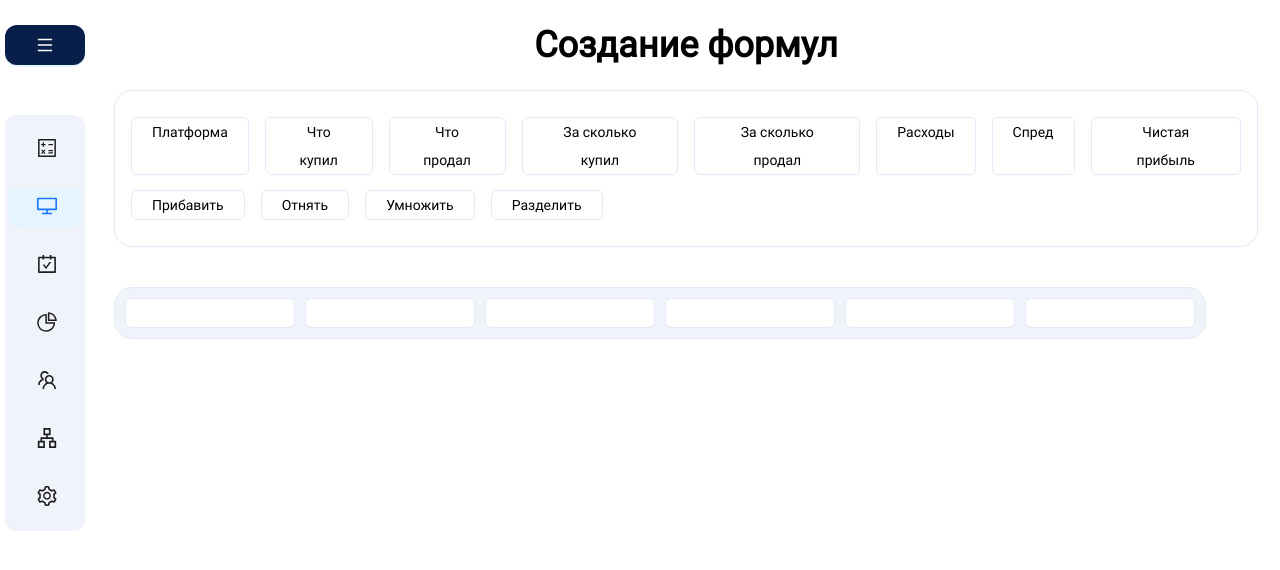
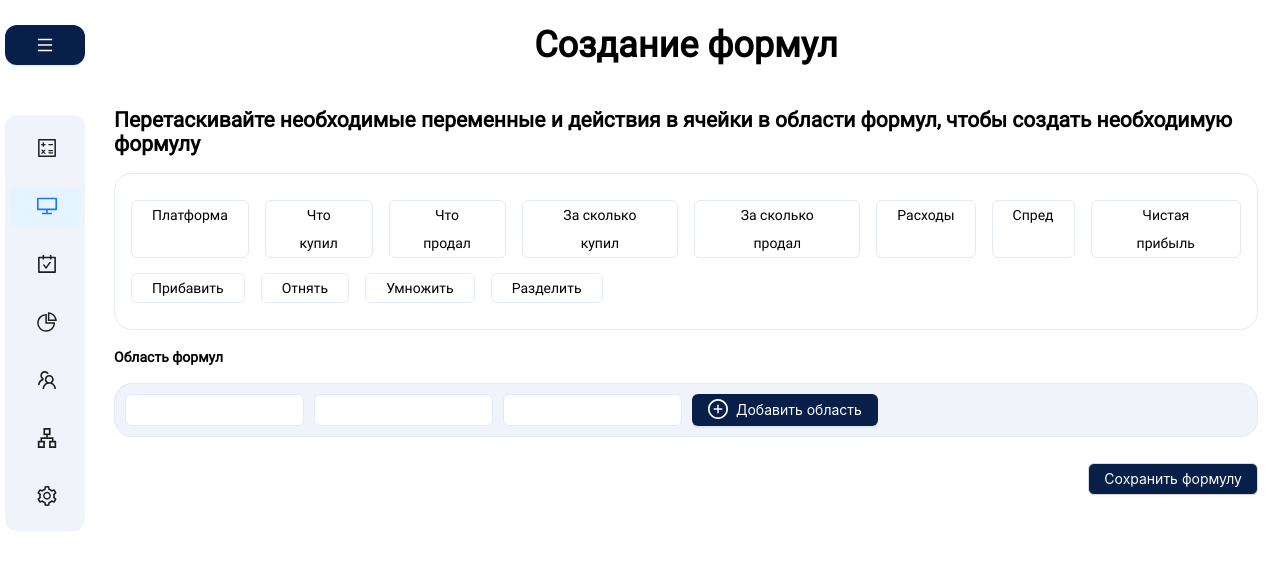
Before and after one commit to DelMaradinho/P2P-Keeper, a React (Create React App) app: page /formulas in a window 1280 px wide. Shown: the top 570 px of the page. Built offline with nearby package versions, Linux system fonts and the light colour scheme.

Commit message:
feat: modal

```diff
--- /dev/null
+++ b/src/components/AddButton/AddButton.js
@@ -0,0 +1,24 @@
+import React from "react";
+import { PlusCircleOutlined } from "@ant-design/icons";
+import { Button } from "antd";
+import "./AddButton.scss";
+
+const AddButton = ({ addFunction, buttonText }) => {
+  return (
+    <div className="button__container">
+      <Button
+        type="primary"
+        shape="round"
+        size="middle"
+        icon={<PlusCircleOutlined style={{ fontSize: 20 }} />}
+        onClick={addFunction}
+        style={{
+          backgroundColor: "rgba(8, 31, 73, 1)",
+        }}
+      >
+        {buttonText}
+      </Button>
+    </div>
+  );
+};
+export default AddButton;
--- /dev/null
+++ b/src/components/AddButton/AddButton.scss
@@ -0,0 +1,12 @@
+.button {
+  &__container {
+    & > button {
+      display: flex !important;
+      align-items: center !important;
+      padding: 5px 0;
+      line-height: 1.3 !important;
+      border-radius: 6px !important;
+      background-color: rgba(8, 31, 73, 1);
+    }
+  }
+}
--- a/src/components/DnDFormulasComponent/DnDFormulasComponent.js
+++ b/src/components/DnDFormulasComponent/DnDFormulasComponent.js
@@ -2,7 +2,6 @@ import React from "react";
 import "./DnDFormulasComponent.scss";
 import DraggableItem from "../DraggableItem/DraggableItem";
 import DraggableItemsList from "../DraggableItemsList/DraggableItemsList";
-import DropArea from "../DropArea/DropArea";
 import DropAreasList from "../DropAreasList/DropAreasList";
 
 function DnDFormulasComponent({ variables, operations }) {
@@ -25,6 +24,7 @@ function DnDFormulasComponent({ variables, operations }) {
           </DraggableItemsList>
         </div>
       </div>
+      <h4>Область формул</h4>
       <DropAreasList />
     </>
   );
--- a/src/components/DnDFormulasComponent/DnDFormulasComponent.scss
+++ b/src/components/DnDFormulasComponent/DnDFormulasComponent.scss
@@ -2,7 +2,6 @@
   &__menu {
     width: 100%;
     padding: 16px;
-    margin-bottom: 40px;
     border: 1px solid #e3e9f6;
     border-radius: 18px;
   }
--- a/src/components/DropArea/DropArea.scss
+++ b/src/components/DropArea/DropArea.scss
@@ -1,6 +1,6 @@
 .droparea{
   &__item{
-      min-width: 170px;
+      min-width: 179px;
       min-height: 30px;
       padding: 0 20px;
       background-color: white;
@@ -10,3 +10,7 @@
       line-height: 2;
   }
 }
+
+.hovered {
+  background-color: rgba(8, 31, 73, 0.1);
+}
--- a/src/components/DropAreasList/DropAreasList.js
+++ b/src/components/DropAreasList/DropAreasList.js
@@ -1,16 +1,22 @@
-import React from "react";
+import React, { useState } from "react";
 import "./DropAreasList.scss";
 import DropArea from "../DropArea/DropArea";
+import AddButton from "../AddButton/AddButton";
 
 function DropAreasList() {
+  const [areasCount, setAreasCount] = useState(3); // начальное состояние списка DropArea
+
+  const addArea = () => {
+    setAreasCount(areasCount + 1); // добавляем новый DropArea в список
+  };
+
   return (
     <div className="droparea__container">
-      <DropArea />
-      <DropArea />
-      <DropArea />
-      <DropArea />
-      <DropArea />
-      <DropArea />
+      {/* Рендерим список DropArea на основе состояния */}
+      {Array.from({ length: areasCount }).map((_, index) => (
+        <DropArea key={index} />
+      ))}
+      <AddButton addFunction={addArea} buttonText={"Добавить область"} />
     </div>
   );
 }
--- a/src/components/DropAreasList/DropAreasList.scss
+++ b/src/components/DropAreasList/DropAreasList.scss
@@ -6,6 +6,7 @@
     box-sizing: border-box;
     max-width: 1144px;
     padding: 10px;
+    margin: 0 0 26px 0;
     background-color: rgb(240, 243, 249);
     border-radius: 18px;
     border: 1px solid #e3e9f6;
--- a/src/pages/formulas/formulas.scss
+++ b/src/pages/formulas/formulas.scss
@@ -12,38 +12,33 @@
         flex-basis: 100%;
     }
     &__button{
-        &__container{
-            position: relative;
+        &__wrapper{
+            display: flex;
+            justify-content: flex-end;
+            width: 100%;
+            & > button {
+                padding: 5px;
+                line-height: 1.3 !important;
+                border-radius: 6px !important;
+                background-color: rgba(8, 31, 73, 1);
+                color: white;
+                &:hover{
+                    color: white !important;
+                }
+              }
         }
     }
 }
 
-.calculators{
-    &__container {
-        width: 1144px;
-        display: grid;
-        grid-template-columns: repeat(3, 1fr);
-        grid-template-rows: 310px;
-        grid-auto-rows: 310px;
-        gap: 20px;
-        padding: 20px 0;
-        margin: 0 20px 45px 0;
+.ant-modal-footer {
+    &> a{
+        &> button{
+            margin-right: 8px;
+            background-color: rgba(8, 31, 73, 1);
+            color: white;
+            &:hover{
+                color: white !important;
+            }
+        }
     }
 }
-
-.formulas{
-    &__container {
-        width: 1144px;
-        display: grid;
-        grid-template-columns: 1fr;
-        gap: 20px;
-        padding: 20px 0;
-        margin: 0 20px 45px 0;
-    }
-}
-
-.module{
-    &__list {
-        list-style-type: none;
-    }
-}
--- a/src/pages/formulas/index.js
+++ b/src/pages/formulas/index.js
@@ -2,6 +2,8 @@ import React, { useState } from "react";
 import MainMenu from "../../components/MainMenu/MainMenu";
 import "./formulas.scss";
 import DnDFormulasComponent from "../../components/DnDFormulasComponent/DnDFormulasComponent";
+import { Modal, Button } from "antd";
+import { Link } from "react-router-dom";
 
 const operationsList = [
   {
@@ -70,17 +72,49 @@ const variablesList = [
 ];
 
 function Formulas() {
+  const [isModalVisible, setIsModalVisible] = useState(false);
+  const showModal = () => {
+    setIsModalVisible(true);
+  };
+
+  const closeModal = () => {
+    setIsModalVisible(false);
+  };
   return (
     <div className="App">
+      <Modal
+        visible={isModalVisible}
+        onCancel={closeModal}
+        footer={[
+          <Link to="/calculator" key="toCalculator">
+            <Button>В калькулятор</Button>
+          </Link>,
+          <Button key="ok" onClick={closeModal}>
+            ОК
+          </Button>,
+        ]}
+      >
+        Формула сохранена во вкладке "Мои формулы" на странице Калькулятор
+        спреда.
+      </Modal>
       <div className="left">
         <MainMenu selectedKey={["2"]} />
       </div>
       <div className="right">
         <h1 className="right__header">Создание формул</h1>
+        <h2>
+          Перетаскивайте необходимые переменные и действия в ячейки в области
+          формул, чтобы создать необходимую формулу
+        </h2>
         <DnDFormulasComponent
           operations={operationsList}
           variables={variablesList}
         />
+        <div className="right__button__wrapper">
+          <Button shape="round" size="middle" onClick={showModal}>
+            Сохранить формулу
+          </Button>
+        </div>
       </div>
     </div>
   );
```
Also changed, not shown: 2 other files (tests, documents, lock files or other folders).
